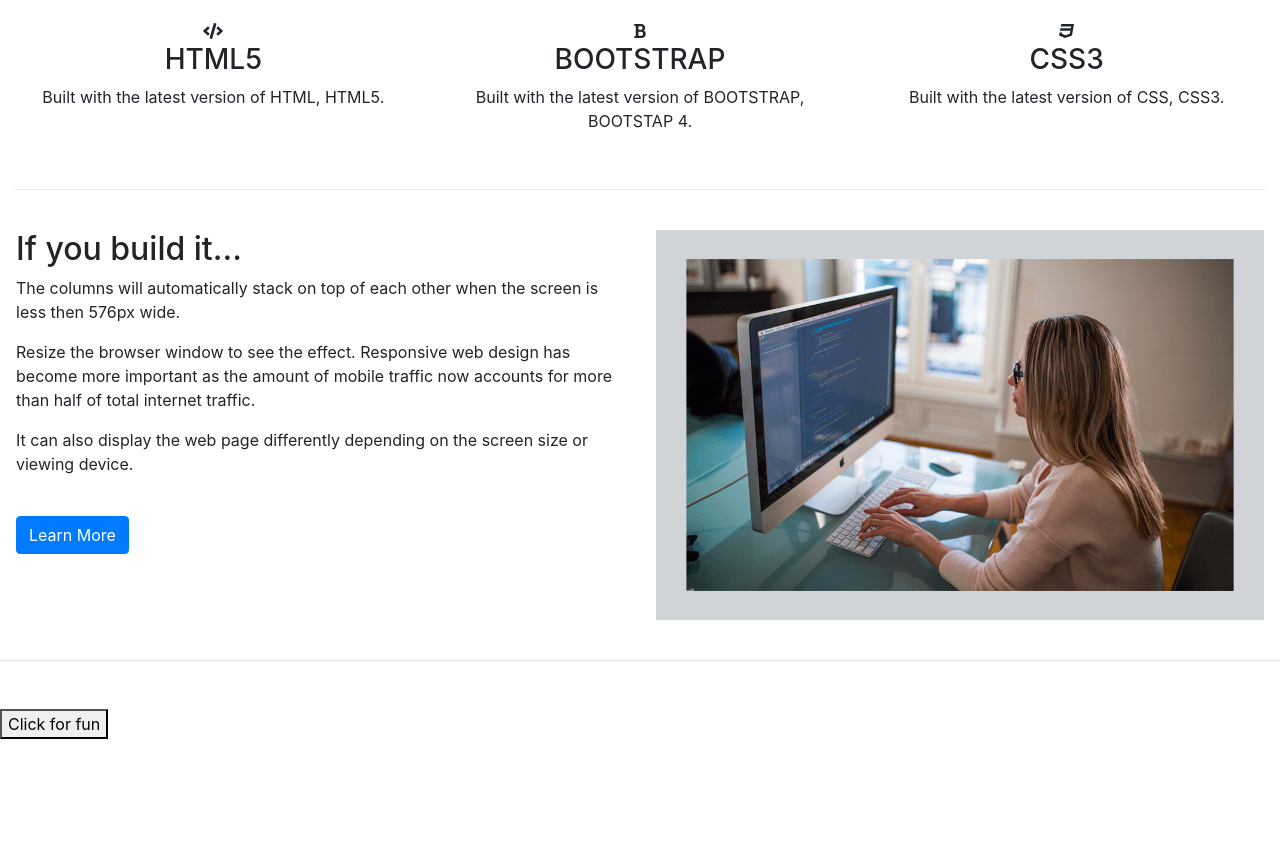
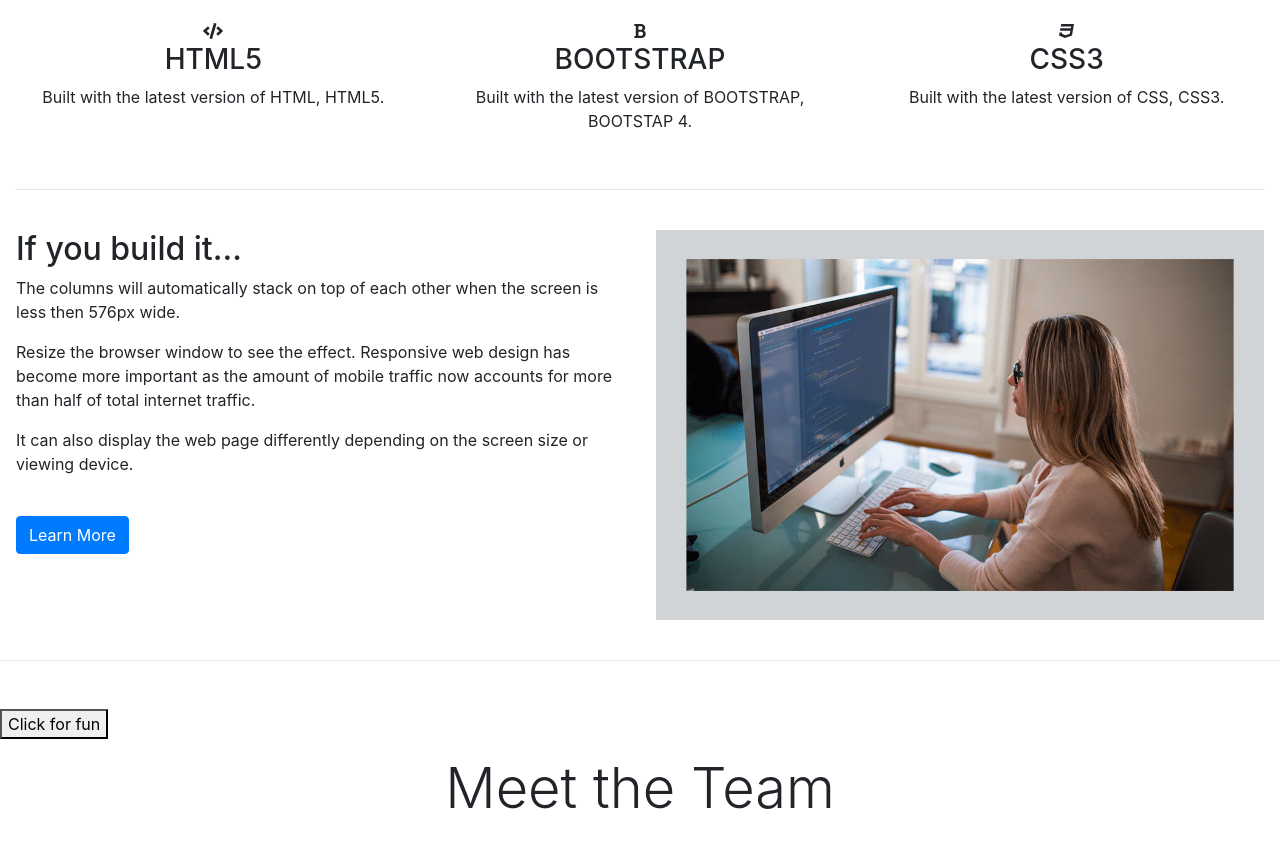
Before and after one commit to kashaf12/Website, a plain HTML site: page index.html in a window 1280 px wide. Shown: the part 1130-1976 px from the top of the page. Before the commit the page ends 1869 px from the top, so only its background shows below. Drawn offline with nearby package versions, Linux system fonts and the light colour scheme.

Commit message:
meet the team

```diff
--- a/index.html
+++ b/index.html
@@ -201,7 +201,14 @@
 			  </div>
 		  </div>
 		<!--- Meet the team -->
-
+<div class="container-fluid padding">
+<div class="row welcome text-center">
+	<div class="col-12">
+		<h1 class="display-4">Meet the Team</h1>
+	</div>
+	<hr>
+</div>
+</div>
 		<!--- Cards -->
 
 		<!--- Two Column Section -->
```
